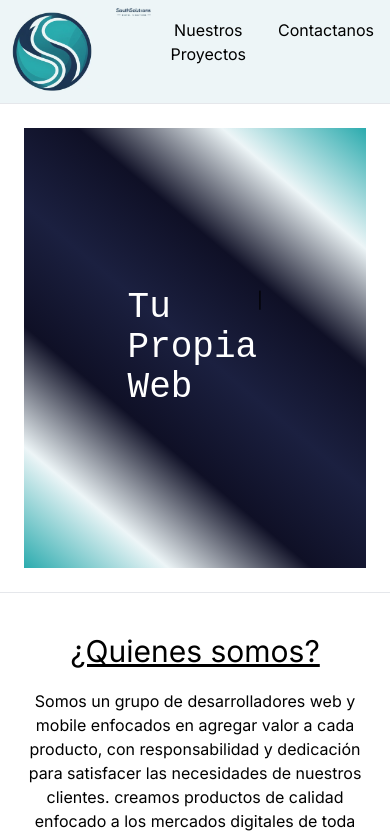
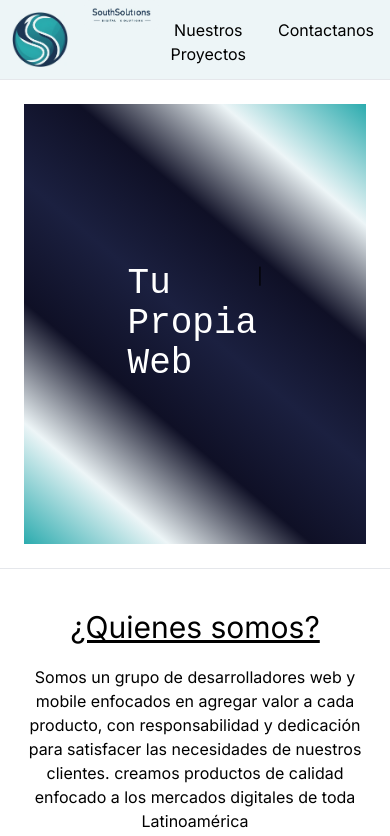
Before and after one commit to SouthSolutions/SouthSolutionsWeb, a Next.js app: page / in a window 390 px wide. Shown: the top 836 px of the page. Built offline with nearby package versions, Linux system fonts and the light colour scheme.

Commit message:
images rounded md, bg images

```diff
--- a/app/components/Nav/Nav.tsx
+++ b/app/components/Nav/Nav.tsx
@@ -8,7 +8,7 @@ const Nav = () => {
     <section className="flex justify-between" style={{ backgroundColor: "#edf5f7" }}>
     <div className="justify-between flex">
       <Image
-        className="m-3 rounded-sm"
+        className="p-3 rounded-md [#edf5f7] "
         src={SouthSolutions5}
         alt="SouthSolutionsLogo"
         width={80}
@@ -16,7 +16,7 @@ const Nav = () => {
       />
       <Link href="/">
       <Image
-        className="ml-1 rounded-sm p-2 w-full md:w-auto "
+        className="ml-1 rounded-md p-2 w-full md:w-auto bg-[#edf5f7] "
         src={SouthSolutionstext}
         alt="SouthSolutionsName"
         height={100}
```
